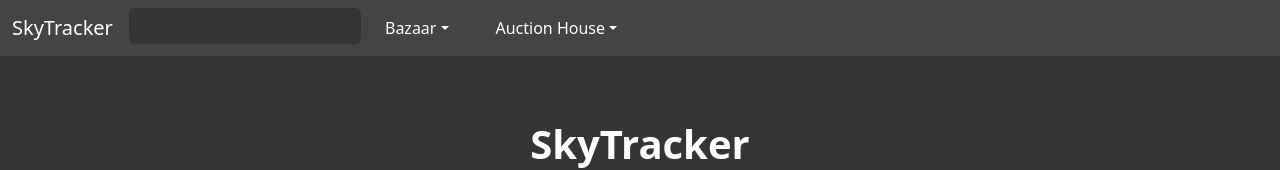
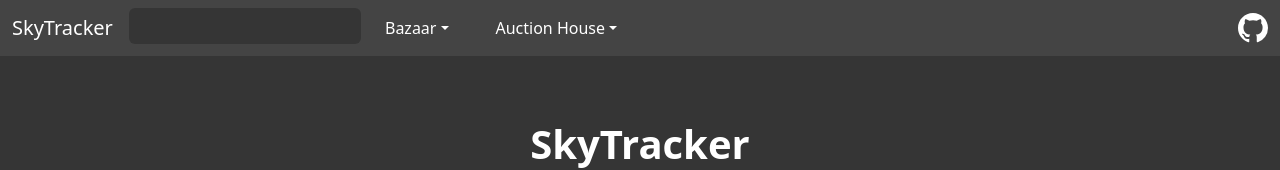
Before and after one commit to Cheezer1656/SkyTracker, a SvelteKit app: page / in a window 1280 px wide. Shown: the top 170 px of the page. Built offline with nearby package versions, Linux system fonts and the light colour scheme.

Commit message:
Add GitHub link

```diff
--- a/src/routes/+layout.svelte
+++ b/src/routes/+layout.svelte
@@ -48,6 +48,11 @@
                 </div>
             </div>
         </ul>
+        <a href="https://github.com/cheezer1656/skytracker">
+            <svg xmlns="http://www.w3.org/2000/svg" width="30" height="30" fill="white" class="bi bi-github" viewBox="0 0 16 16">
+                <path d="M8 0C3.58 0 0 3.58 0 8c0 3.54 2.29 6.53 5.47 7.59.4.07.55-.17.55-.38 0-.19-.01-.82-.01-1.49-2.01.37-2.53-.49-2.69-.94-.09-.23-.48-.94-.82-1.13-.28-.15-.68-.52-.01-.53.63-.01 1.08.58 1.23.82.72 1.21 1.87.87 2.33.66.07-.52.28-.87.51-1.07-1.78-.2-3.64-.89-3.64-3.95 0-.87.31-1.59.82-2.15-.08-.2-.36-1.02.08-2.12 0 0 .67-.21 2.2.82.64-.18 1.32-.27 2-.27s1.36.09 2 .27c1.53-1.04 2.2-.82 2.2-.82.44 1.1.16 1.92.08 2.12.51.56.82 1.27.82 2.15 0 3.07-1.87 3.75-3.65 3.95.29.25.54.73.54 1.48 0 1.07-.01 1.93-.01 2.2 0 .21.15.46.55.38A8.01 8.01 0 0 0 16 8c0-4.42-3.58-8-8-8"/>
+            </svg>
+        </a>
     </div>
 </nav>
 
```
